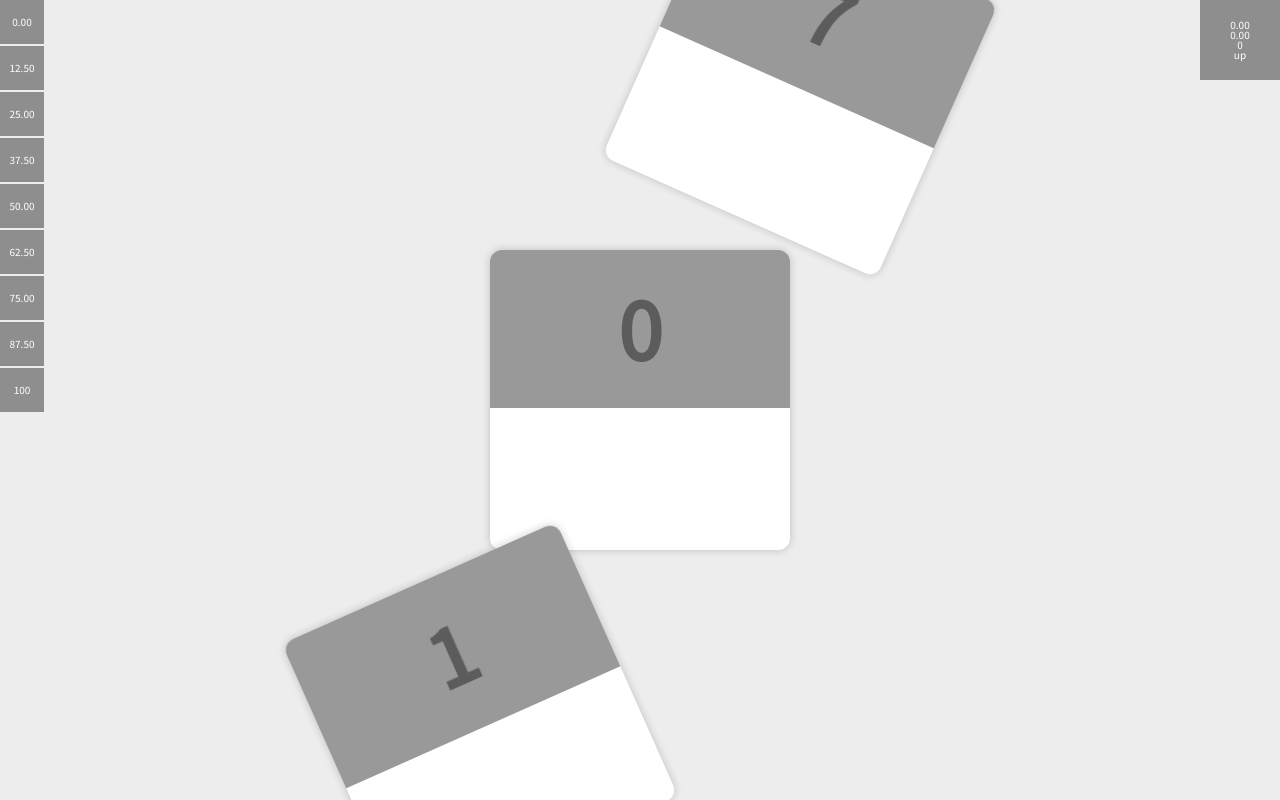
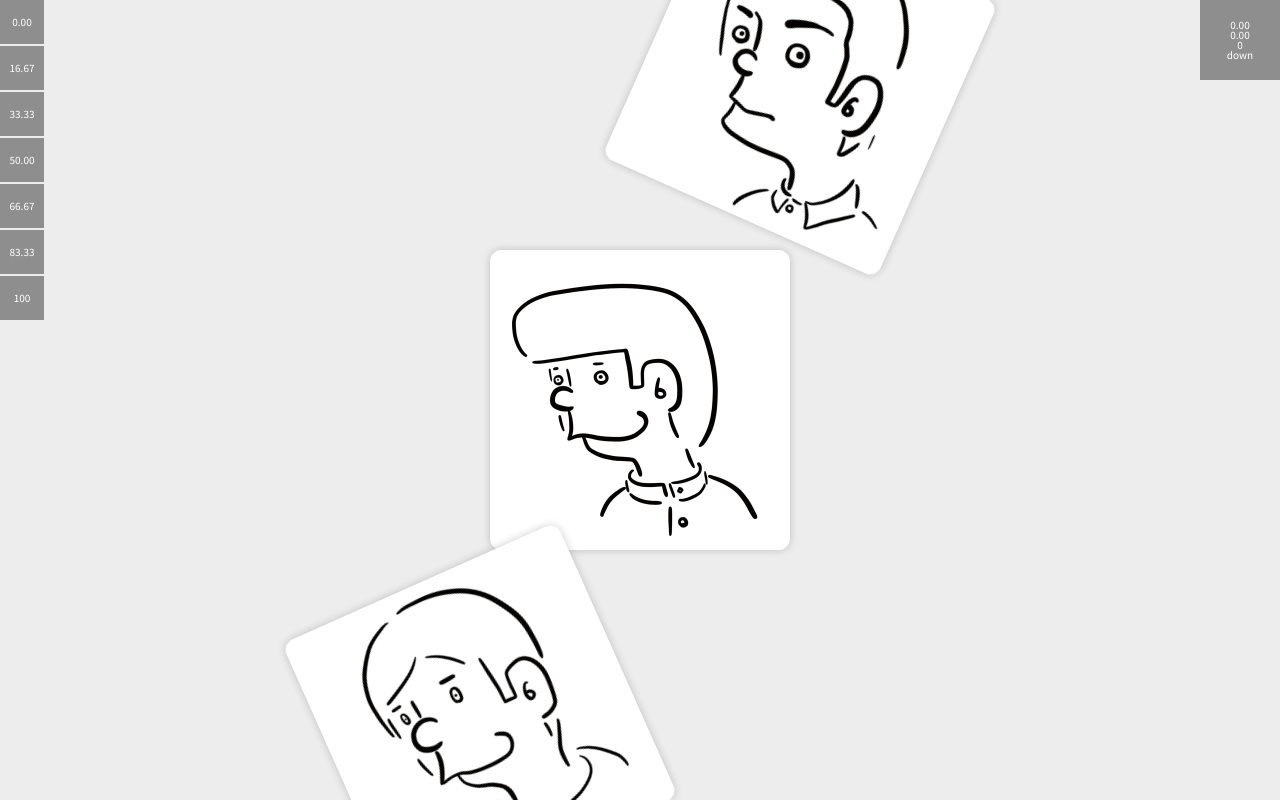
Before and after one commit to kimizuka/next-scroll, a Next.js app: page /diagonal in a window 1280 px wide. Shown: the top 800 px of the page. Built offline with nearby package versions, Linux system fonts and the light colour scheme.

Commit message:
イラストに差し替え

```diff
--- a/src/pages/diagonal/index.tsx
+++ b/src/pages/diagonal/index.tsx
@@ -1,9 +1,9 @@
-import Animation from '../../assets/js/Animation';
+import Head from 'next/head';
+import { useEffect, useRef, useState } from 'react';
 import styled, { css } from 'styled-components';
-import Head from 'next/head';
-import { useEffect, useState } from 'react';
+import Animation, { easeInOut } from '../../assets/js/Animation';
 
-let cardLength = 8;
+let cardLength = 6;
 
 const Wrapper = styled.div`
   position: relative;
@@ -24,6 +24,7 @@ const Wrapper = styled.div`
     overflow: hidden;
     box-shadow: 0 0 8px rgba(0, 0, 0, .2);
     transform: translate(0, 0);
+    cursor: pointer;
 
     ${(() => {
       let styles = '';
@@ -32,9 +33,7 @@ const Wrapper = styled.div`
         styles += `
           &:nth-child(${ i + 1 }) {
             .cover {
-              &:after {
-                content: '${ i === cardLength ? 0 : i }';
-              }
+              background-image: url(${ process.env.NODE_ENV === 'production' ? '/next-scroll/' : '/' }overflow/${ i + 1 }.png);
             }
           }
         `;
@@ -45,23 +44,15 @@ const Wrapper = styled.div`
 
     .cover {
       width: 100%;
-      background: rgba(0, 0, 0, .4);
+      background: center no-repeat;
+      background-size: cover;
+      pointer-events: none;
 
       &:before {
         display: block;
-        width: 100%; padding-top: 52.5%;
+        width: 100%; padding-top: 100%;
         content: '';
         transition: padding-top .2s ease-in-out;
-      }
-
-      &:after {
-        position: absolute;
-        top: 12%;
-        left: 0; right: 0;
-        color: rgba(0, 0, 0, .4);
-        font-size: 80px;
-        font-weight: bold;
-        text-align: center;
       }
     }
   }
@@ -295,6 +286,7 @@ export default function DiagonalPage() {
           return (
             <li
               key={ i }
+              onClick={ () => handleClickBtn(i / cardLength) }
               className="card"
               style={{
                 transform: getTranslate(i)
```
